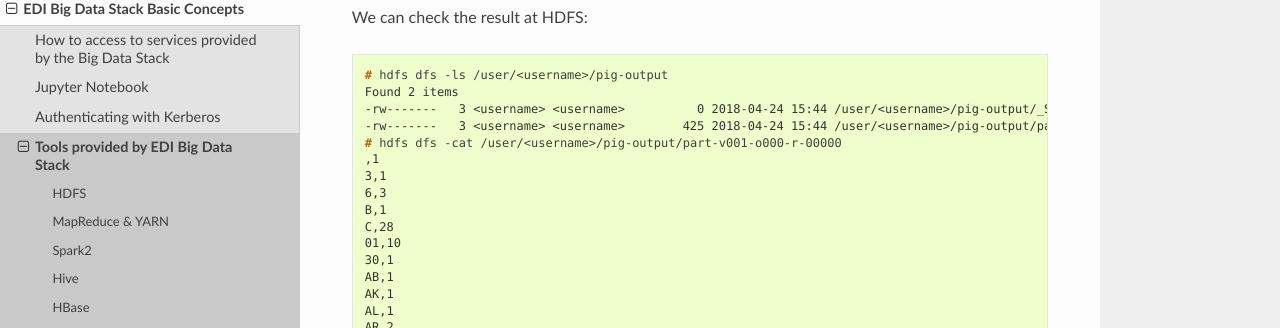
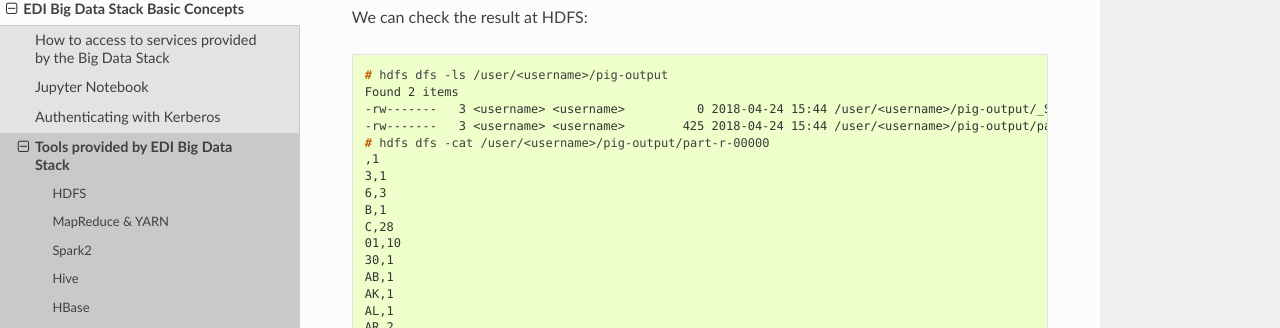
Before and after one commit to edincubator/edi-doc, a Sphinx documentation site: the page built from source/big-data-stack/tools/pig.rst, in a window 1280 px wide and 1400 px high, scrolled down 10664 px. Shown: the part 141-469 px from the top of the window. Built offline with Sphinx 7.4.7 and the Read the Docs theme 2.0.0, drawn with Linux system fonts in a browser that asks for light colours; pages that are not in the unit, such as notebooks, are missing from menus; some of the changed text lies outside the part shown.

Commit message:
Updating Pig for call2

```diff
--- a/source/big-data-stack/tools/pig.rst
+++ b/source/big-data-stack/tools/pig.rst
@@ -634,8 +634,8 @@ We can check the result at HDFS:
   # hdfs dfs -ls /user/<username>/pig-output
   Found 2 items
   -rw-------   3 <username> <username>          0 2018-04-24 15:44 /user/<username>/pig-output/_SUCCESS
-  -rw-------   3 <username> <username>        425 2018-04-24 15:44 /user/<username>/pig-output/part-v001-o000-r-00000
-  # hdfs dfs -cat /user/<username>/pig-output/part-v001-o000-r-00000
+  -rw-------   3 <username> <username>        425 2018-04-24 15:44 /user/<username>/pig-output/part-r-00000
+  # hdfs dfs -cat /user/<username>/pig-output/part-r-00000
   ,1
   3,1
   6,3
```
Also changed, not shown: other parts of source/big-data-stack/tools/pig.rst (+2 -2 lines).
